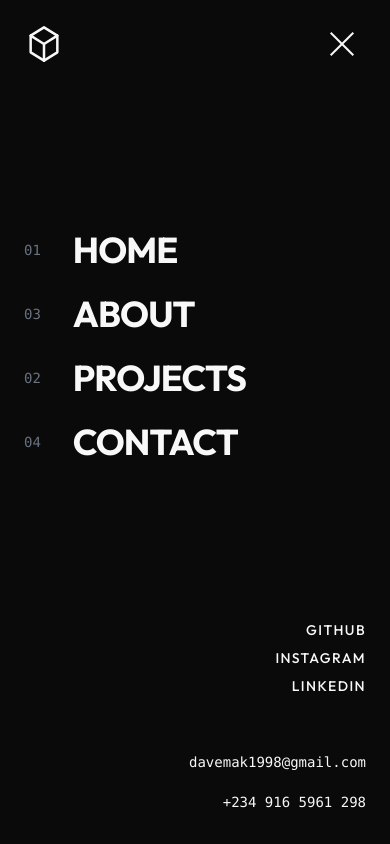
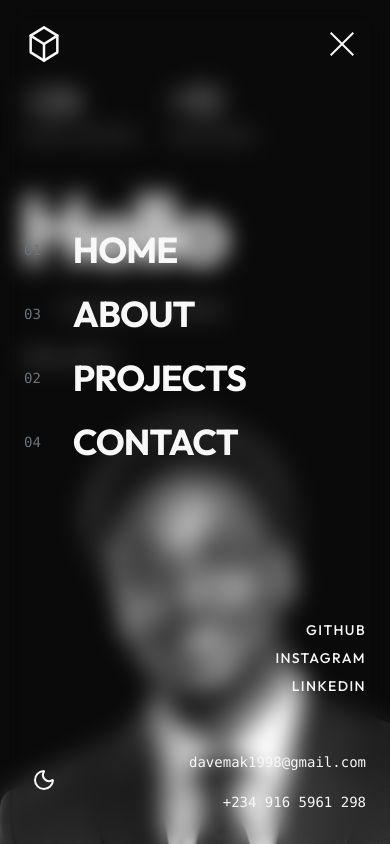
Before and after one commit to Amakiri201/portfolio-amadava, a React (Vite) app: page / in a window 390 px wide. Both pictures are taken after a click on the button "Open menu". Shown: the top 844 px of the page. Built offline with nearby package versions, Linux system fonts and the light colour scheme.

Commit message:
feat: add ThemeToggle to FullScreenMenu for mobile and adjust its background opacity.

```diff
--- a/src/components/FullScreenMenu.tsx
+++ b/src/components/FullScreenMenu.tsx
@@ -3,6 +3,7 @@ import { motion, AnimatePresence } from 'framer-motion';
 import { useNavigate, useLocation } from 'react-router-dom';
 import { ROUTES } from '@/routes';
 import { Button } from './ui/button';
+import ThemeToggle from './ui/ThemeToggle';
 import Toast from './ui/Toast';
 
 interface FullScreenMenuProps {
@@ -119,7 +120,7 @@ const FullScreenMenu: React.FC<FullScreenMenuProps> = ({ isOpen, onClose }) => {
                     animate="open"
                     exit="closed"
                     variants={menuVariants}
-                    className="fixed inset-0 bg-[--bg-color] z-[60] flex flex-col p-6 lg:p-12 text-[--text-primary] overflow-hidden backdrop-blur-md"
+                    className="fixed inset-0 bg-[--bg-color]/95 z-[60] flex flex-col p-6 lg:p-12 text-[--text-primary] overflow-hidden backdrop-blur-md"
                 >
                     {/* Top Right Close Button - Removed, handled by Navbar */}
 
@@ -179,6 +180,11 @@ const FullScreenMenu: React.FC<FullScreenMenuProps> = ({ isOpen, onClose }) => {
                                 ))}
                             </div>
 
+                           <section className='flex flex-row justify-between w-full lg:flex-col gap-4'>
+                             {/* Theme Toggle for Mobile */}
+                                <div className="lg:hidden mt-4">
+                                    <ThemeToggle />
+                                </div>
                                 {/* Contact Info */}
                                 <div className="flex flex-col gap-1 text-sm lg:text-base font-mono text-[--text-primary]">
                                     <Button
@@ -194,6 +200,8 @@ const FullScreenMenu: React.FC<FullScreenMenuProps> = ({ isOpen, onClose }) => {
                                         +234 916 5961 298
                                     </Button>
                                 </div>
+
+                           </section>
                         </motion.div>
                     </div>
                 </motion.div>
```
Lines whose indentation alone changed are shown as unchanged.
